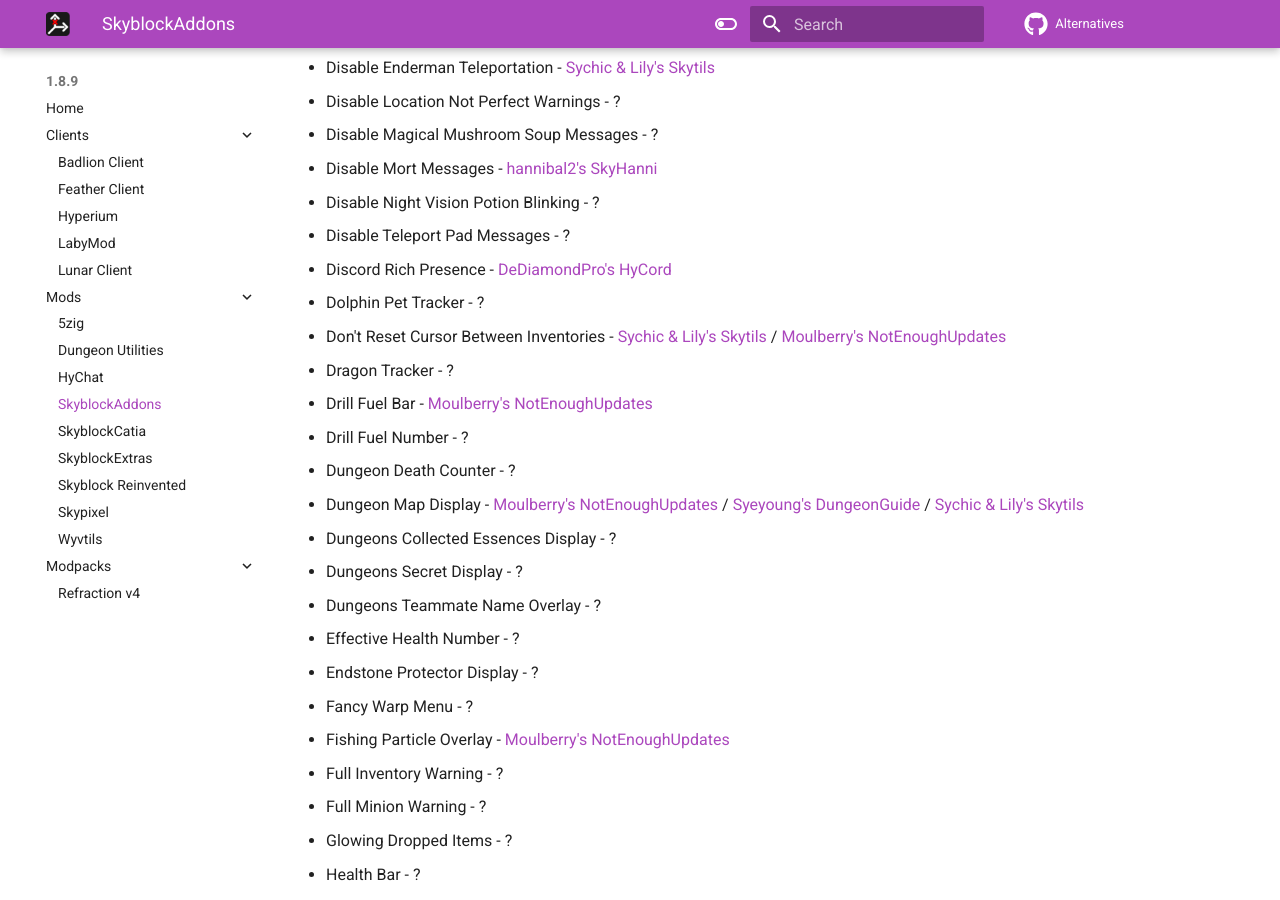
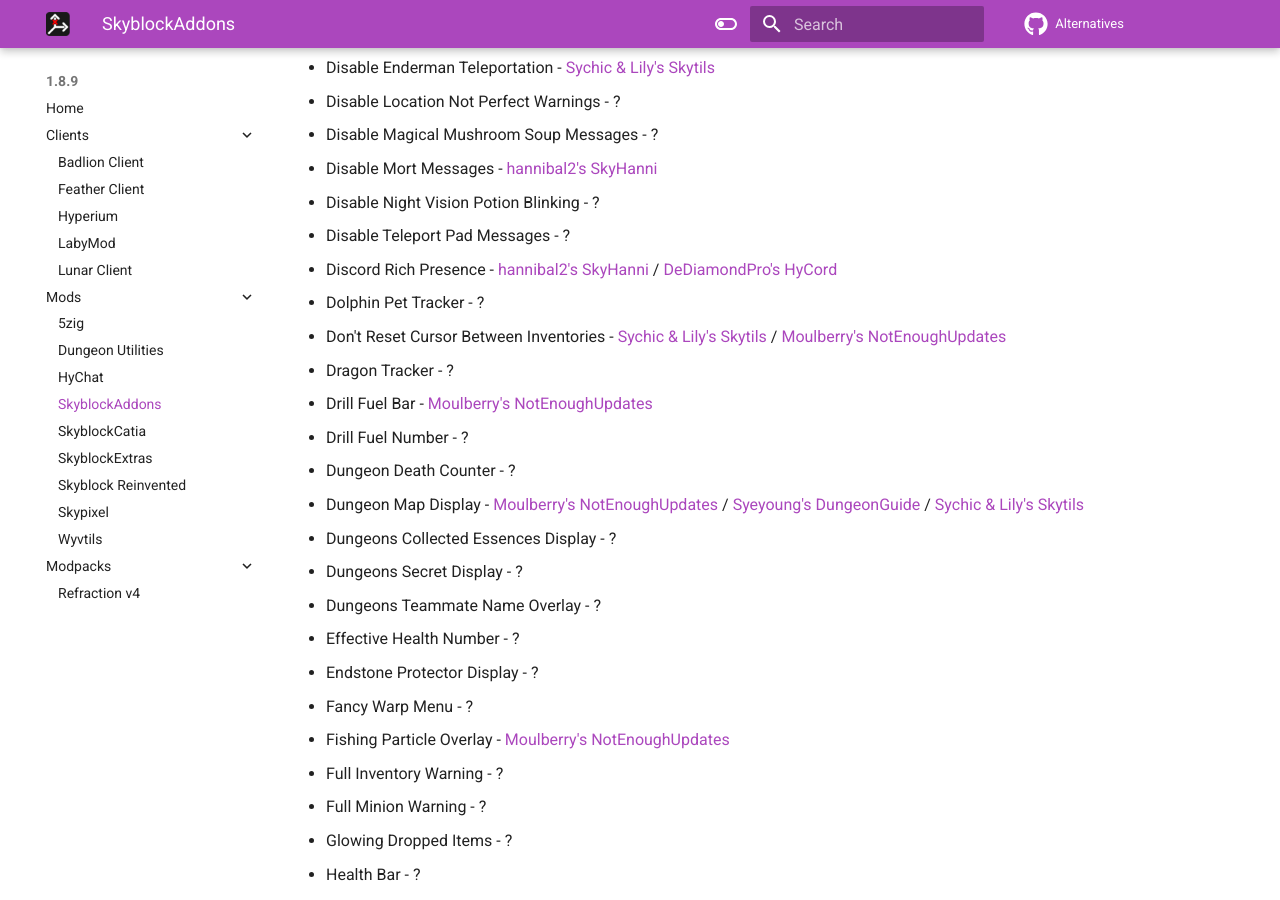
Before and after one commit to MicrocontrollersDev/Alternatives, an MkDocs documentation site: the page built from docs/1.8.9/skyblockaddons.md, in a window 1280 px wide and 900 px high, scrolled down 777 px. Built offline with MkDocs 1.6.1 and Material for MkDocs 9.7.7, drawn with Linux system fonts in a browser that asks for light colours; comment, search, counter and statistics services are not loaded.

Commit message:
Poopy-di scoop Scoop-diddy-whoop Whoop-dickscoop-dickpoop Poop-dickscoopty Scoopty-whoop Whoopity-scoop, whoop-poop Poop-diddy, whoop-scoop Poop, poop Scoop-diddy-whoop Whoop-diddy-scoop Whoop-diddy-scoop, poop

```diff
--- a/docs/1.8.9/skyblockaddons.md
+++ b/docs/1.8.9/skyblockaddons.md
@@ -28,7 +28,7 @@
 * Disable Mort Messages - [hannibal2's SkyHanni](https://github.com/hannibal002/SkyHanni/releases)
 * Disable Night Vision Potion Blinking - ?
 * Disable Teleport Pad Messages - ?
-* Discord Rich Presence - [DeDiamondPro's HyCord](https://github.com/DeDiamondPro/HyCord/releases/latest)
+* Discord Rich Presence - [hannibal2's SkyHanni](https://github.com/hannibal002/SkyHanni/releases) / [DeDiamondPro's HyCord](https://github.com/DeDiamondPro/HyCord/releases/latest)
 * Dolphin Pet Tracker - ?
 * Don't Reset Cursor Between Inventories - [Sychic & Lily's Skytils](https://github.com/Skytils/SkytilsMod/releases/latest) / [Moulberry's NotEnoughUpdates](https://github.com/Moulberry/NotEnoughUpdates/releases/latest)
 * Dragon Tracker - ?
```
